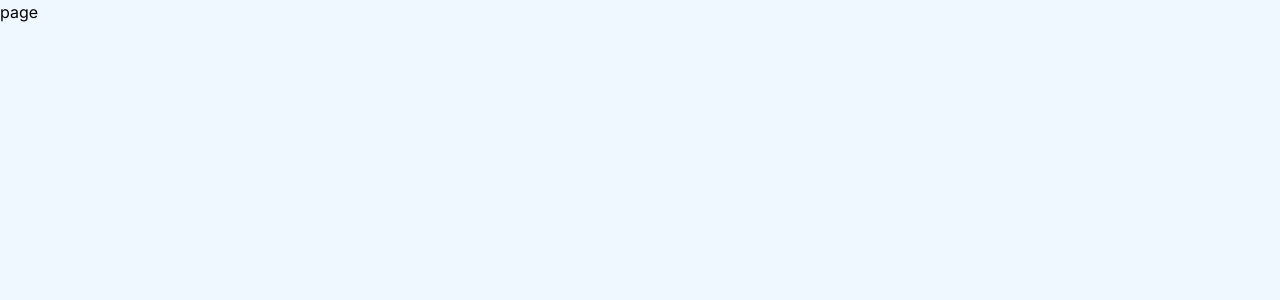
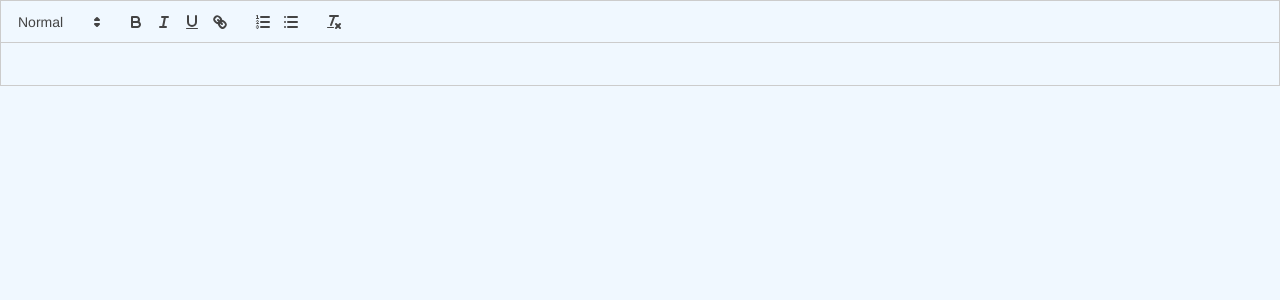
Before and after one commit to Piyusharora2003/blog, a Next.js app: page /add in a window 1280 px wide. Shown: the top 300 px of the page. Built offline with nearby package versions, Linux system fonts and the light colour scheme.

Commit message:
normal editor added

```diff
--- a/app/add/page.js
+++ b/app/add/page.js
@@ -1,8 +1,21 @@
+"use client";
+import dynamic from "next/dynamic";
+import React, { useState } from 'react';
+import 'react-quill/dist/quill.snow.css';
 
-import React from 'react'
+const ReactQuill = dynamic(() => import('react-quill'), {
+  ssr: false,
+  loading: () => <p>Loading...</p>,
+});
 
-export default function NewArticle() {
+function NewArticle() {
+  const [value, setValue] = useState('');
+
   return (
-	<div>page</div>
-  )
+    <div>
+      <ReactQuill theme="snow" value={value} onChange={setValue} />
+    </div>
+  );
 }
+
+export default NewArticle;
--- a/package.json
+++ b/package.json
@@ -12,7 +12,6 @@
     "@headlessui/react": "^1.7.14",
     "@heroicons/react": "^2.0.18",
     "@tailwindcss/aspect-ratio": "^0.4.2",
-    "jodit-react": "^1.3.39",
     "next": "13.4.3",
     "react": "18.2.0",
     "react-dom": "18.2.0",
```
Also changed, not shown: 1 other file (tests, documents, lock files or other folders).
